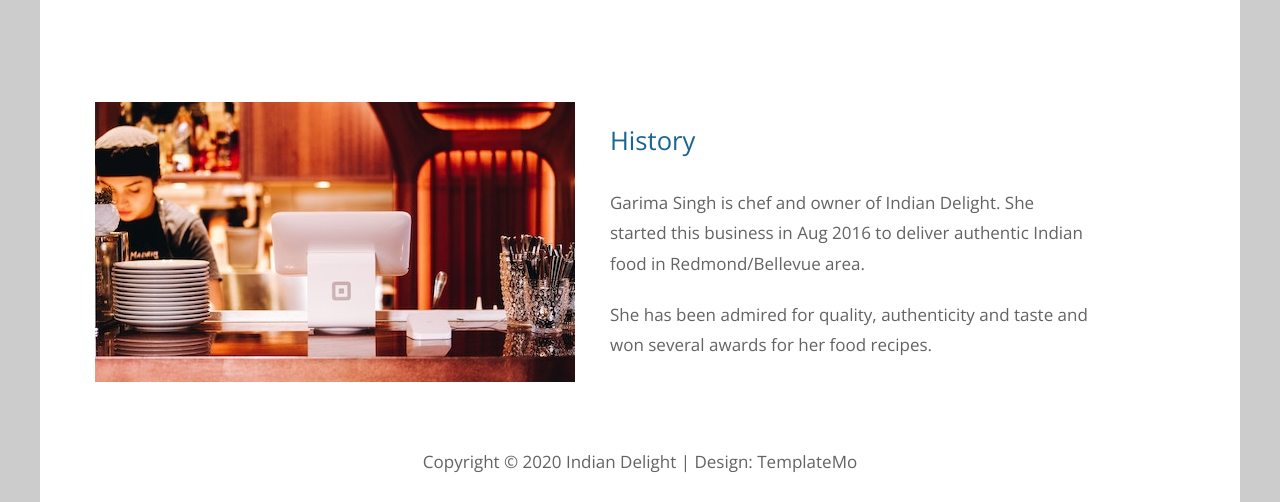
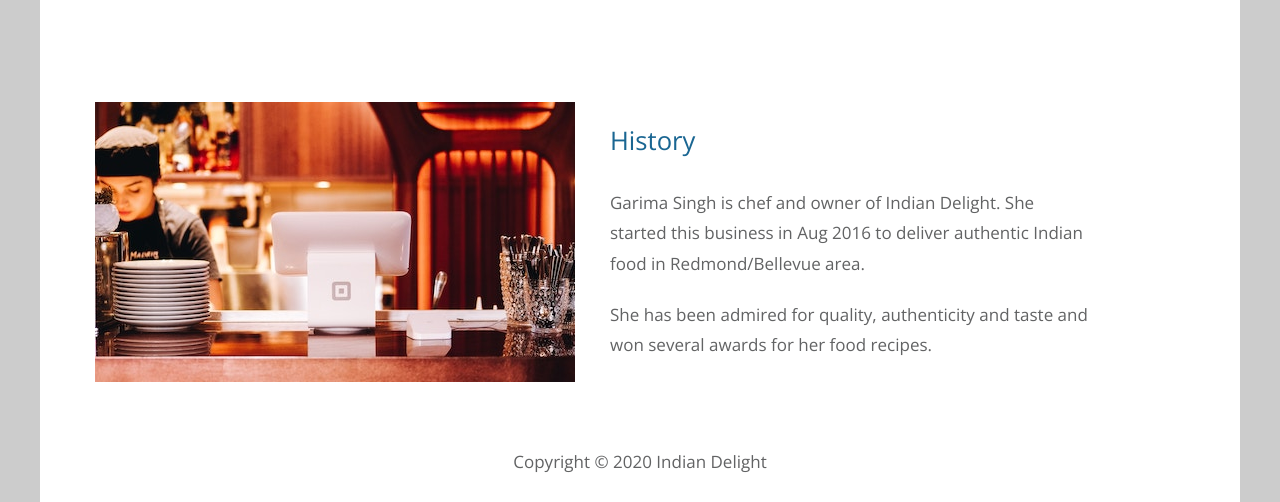
Before and after one commit to garimasingh14/WebDesignProject, a plain HTML site: page about.html in a window 1280 px wide. Shown: the part 988-1490 px from the top of the page. Drawn offline with nearby package versions, Linux system fonts and the light colour scheme.

Commit message:
footer fix
footer fix

```diff
--- a/about.html
+++ b/about.html
@@ -82,9 +82,7 @@
 		</main>
 
 		<footer class="tm-footer text-center">
-			<p>Copyright &copy; 2020 Indian Delight
-
-            | Design: <a rel="nofollow" href="https://templatemo.com">TemplateMo</a></p>
+			<p>Copyright &copy; 2020 Indian Delight</p>
 		</footer>
 	</div>
 	<script src="js/jquery.min.js"></script>
```
Also changed, not shown: contact.html (+1 -3 lines), index.html (+1 -3 lines), menu.html (+1 -3 lines).
